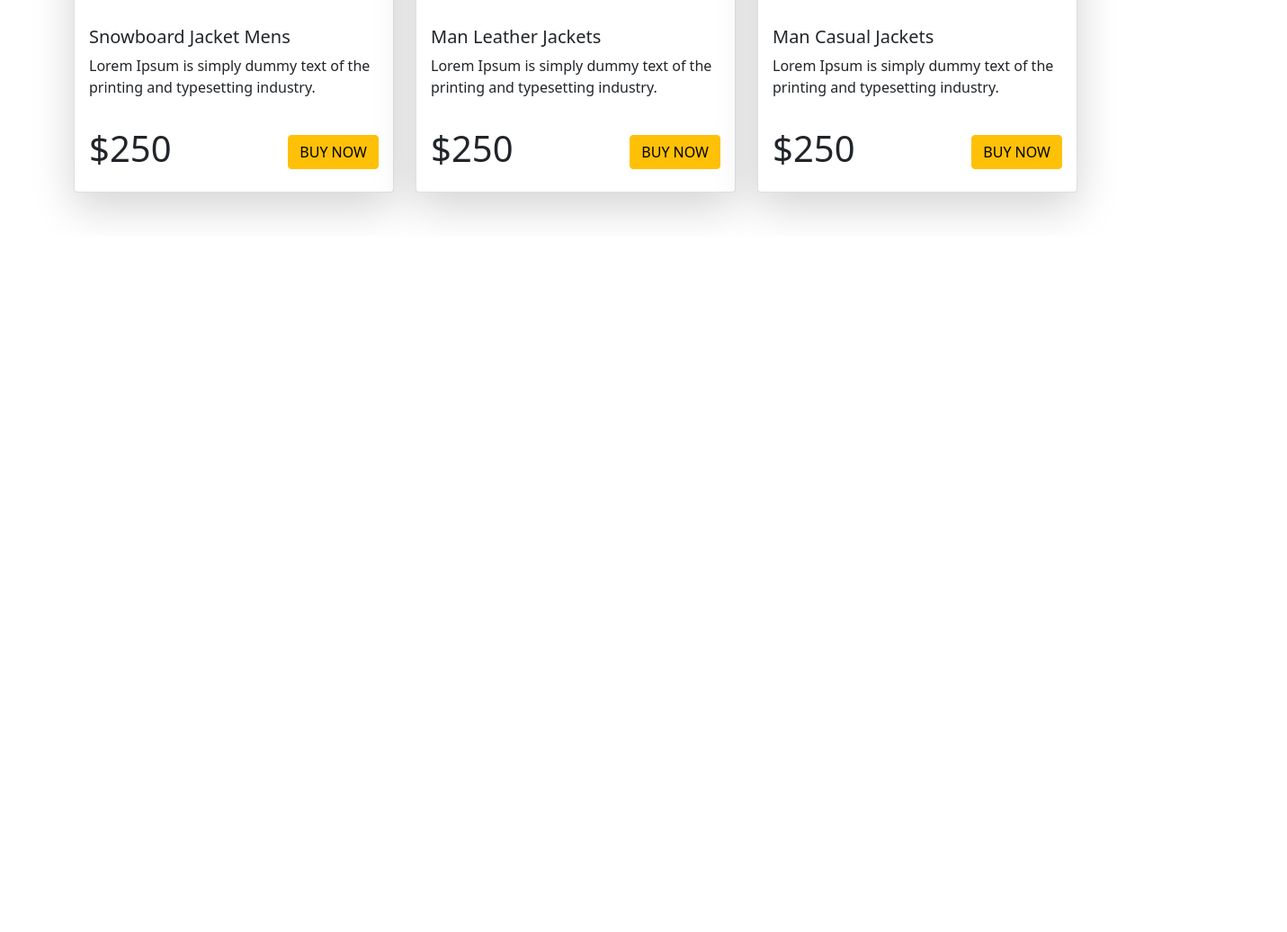
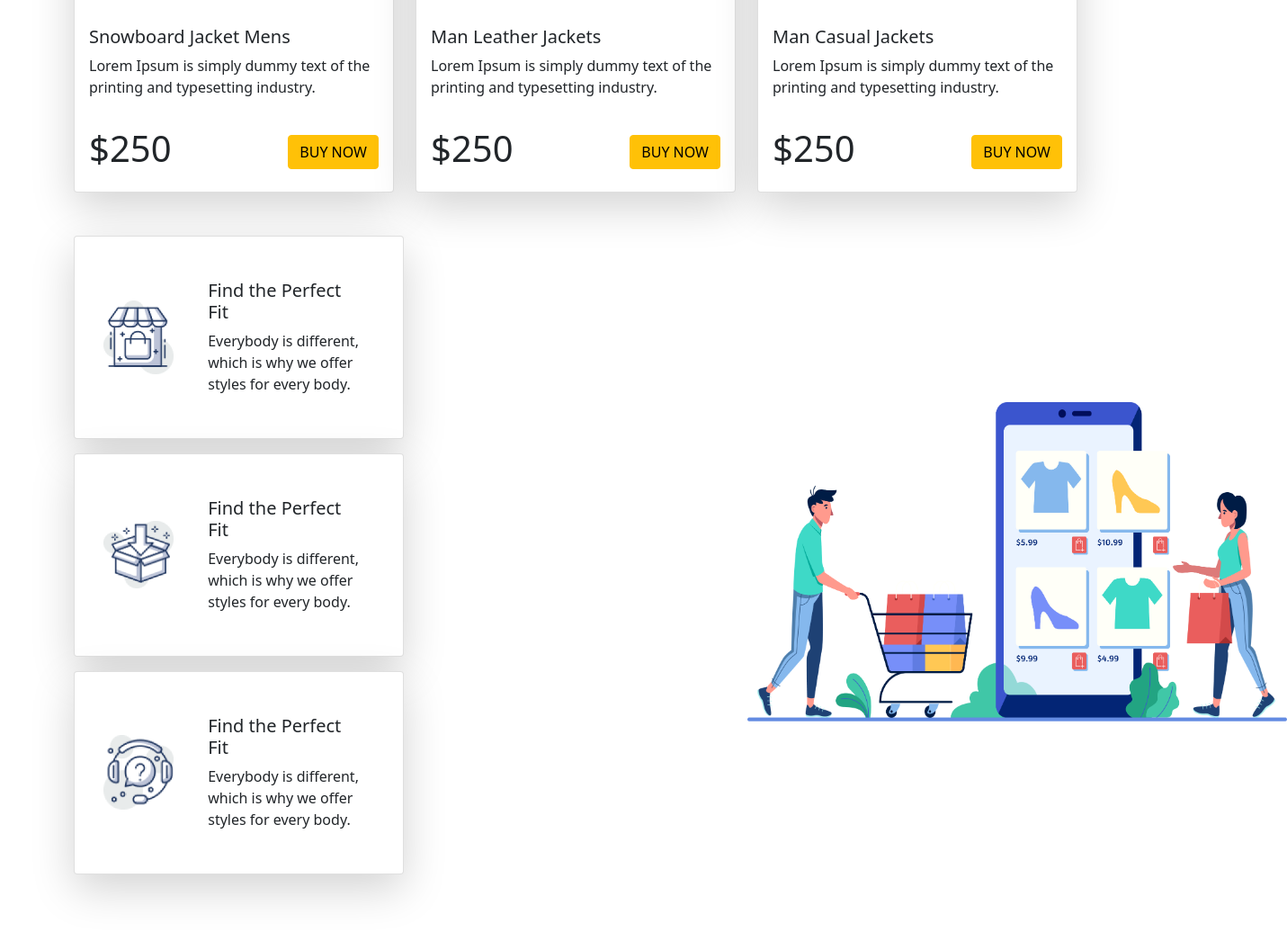
Before and after one commit to Mofazzal-145/pp-1-fashion, a plain HTML site: page index.html in a window 1280 px wide. Shown: the part 1845-2881 px from the top of the page at 90% size, 1431 px wide, since content can reach past the window. Before the commit the page ends 2107 px from the top, so only its background shows below. Drawn offline with nearby package versions, Linux system fonts and the light colour scheme.

Commit message:
bottom part added

```diff
--- a/index.html
+++ b/index.html
@@ -195,13 +195,74 @@
               </div>
             </div>
           </div>
+        </div>
+      </section>
+      <!-- bottom part -->
+      <section class="container my-5">
+
+        <div class="row row-cols-1 row-cols-md-2 row-cols-lg-3 g-2 d-flex align-items-center justify-content-between ">
+
+       <div>
+        <div class="card mb-3 shadow-lg" style="max-width: 540px;" >
+          <div class="row g-0 rounded-3 p-3 m-3 d-flex align-items-center justify-content-between">
+            <div class="col-md-4 ">
+              <img width="78px" height="82px" src="images/house.png" class="img-fluid rounded-start" alt="...">
+            </div>
+            <div class="col-md-8">
+              <div class="card-body">
+                <h5 class="card-title">Find the Perfect Fit</h5>
+                <p class="card-text">Everybody is different, which is why we
+                  offer styles for every body.</p>
+              </div>
+            </div>
+          </div>
+        </div>
+        <div class="card mb-3 shadow-lg" style="max-width: 540px;" >
+          <div class="row g-0 rounded-3 p-3 m-3 d-flex align-items-center justify-content-between">
+            <div class="col-md-4 ">
+              <img width="78px" height="82px" src="images/box.png" class="img-fluid rounded-start" alt="...">
+            </div>
+            <div class="col-md-8">
+              <div class="card-body">
+                <h5 class="card-title">Find the Perfect Fit</h5>
+                <p class="card-text">Everybody is different, which is why we
+                  offer styles for every body.</p>
+              </div>
+            </div>
+          </div>
+        </div>
+        <div class="card mb-3 shadow-lg" style="max-width: 540px;" >
+          <div class="row g-0 rounded-3 p-3 m-3 d-flex align-items-center justify-content-between">
+            <div class="col-md-4 ">
+              <img width="78px" height="82px" src="images/question.png" class="img-fluid rounded-start" alt="...">
+            </div>
+            <div class="col-md-8">
+              <div class="card-body">
+                <h5 class="card-title">Find the Perfect Fit</h5>
+                <p class="card-text">Everybody is different, which is why we
+                  offer styles for every body.</p>
+              </div>
+            </div>
+          </div>
+        </div>
+       </div>
 
 
+       <div>
+        <img height="355px" width="600px" src="images/shopping.png" alt="">
+      </div>
         </div>
+
       </section>
-
     </main>
     <!-- main end -->
+
+    <!--
+      <div class="row d-flex align-items-center justify-content-between">
+
+    </div>
+   -->
+
     <!-- footer start -->
     <footer>
 
```
